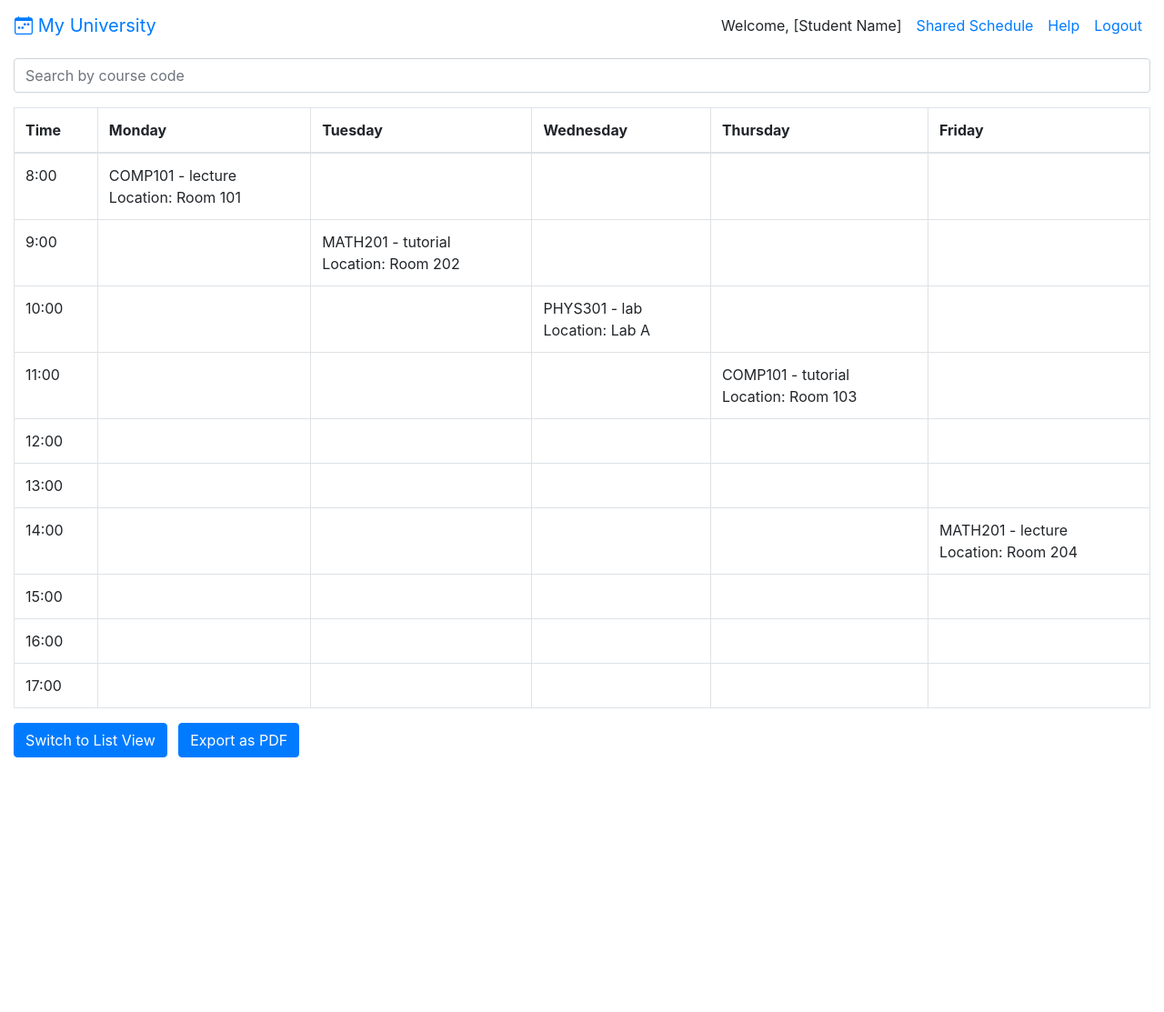
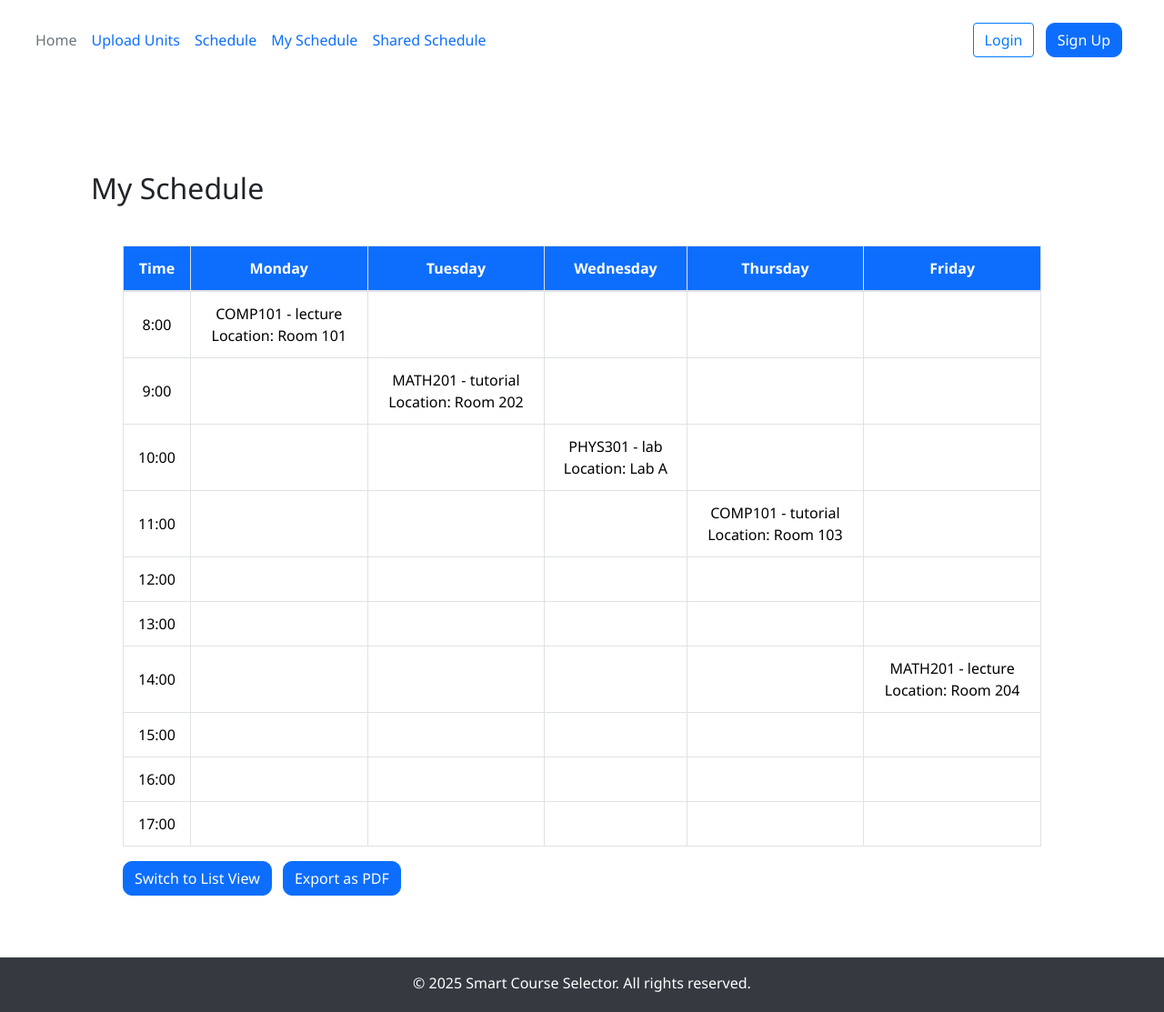
Before and after one commit to Xin-Wang1/2025_CITS5505_Agile_Web_Dev_group_project, a Flask app: page /My_Schedule in a window 1280 px wide. Shown: the whole page at 91% size. Before the commit the page ends 833 px from the top, so only its background shows below. Run offline with Flask 3, Linux system fonts and the light colour scheme; some libraries are stand-ins or nearby versions.

Commit message:
front end adjustment

```diff
--- a/app/static/css/myschedule.css
+++ b/app/static/css/myschedule.css
@@ -1,85 +1,26 @@
+/* General body styling */
 body {
     font-family: 'Segoe UI', Tahoma, Geneva, Verdana, sans-serif;
     margin: 0;
-    padding-top: 60px;
-    background: linear-gradient(-45deg, #a1c4fd, #c2e9fb, #fbc2eb, #fad0c4);
-    background-size: 400% 400%;
-    animation: gradientBG 15s ease infinite;
+    padding-top: 70px; /* Ensure content starts below the fixed header */
+}
+/* Main content padding */
+main.container {
+    padding-top: 70px; /* Push content below the fixed header */
+    margin-top: 20px; /* Optional: Add spacing above the main content */
 }
 
-@keyframes gradientBG {
-    0% {
-        background-position: 0% 50%;
-    }
-    50% {
-        background-position: 100% 50%;
-    }
-    100% {
-        background-position: 0% 50%;
-    }
-}
-
-.navbar {
-    background-color: rgba(0, 48, 135, 0.8);
-    backdrop-filter: blur(10px);
-}
-
-.navbar-brand, .nav-link {
-    color: #fff !important;
-    font-weight: 500;
-}
-
-.nav-link:hover {
-    color: #f8d030 !important;
-}
-
-.main-content {
-    padding-top: 20px;
-}
-
-.timetable, #listView {
+/* Timetable styling */
+.timetable {
     background: rgba(255, 255, 255, 0.75);
     backdrop-filter: blur(12px);
     padding: 20px;
-    border-radius: 15px;
-    box-shadow: 0 8px 24px rgba(0, 0, 0, 0.2);
-}
 
-.slot {
-    background-color: rgba(233, 236, 239, 0.7);
-    border-radius: 8px;
-    padding: 10px;
-    font-size: 0.9em;
-    color: #333;
-}
 
-.slot-lecture {
-    background-color: rgba(0, 123, 255, 0.9);
-    color: #fff;
-}
-
-.slot-tutorial {
-    background-color: rgba(40, 167, 69, 0.9);
-    color: #fff;
-}
-
-.slot-lab {
-    background-color: rgba(253, 126, 20, 0.9);
-    color: #fff;
-}
-
-.btn-primary {
-    background-color: #003087;
-    border-color: #003087;
-    border-radius: 10px;
-}
-
-.btn-primary:hover {
-    background-color: #00205b;
 }
 
 .table th {
-    background-color: #003087;
+    background-color: #0d6efd;
     color: #fff;
 }
 
@@ -88,16 +29,25 @@ body {
     vertical-align: middle;
 }
 
-.search-bar {
-    max-width: 300px;
+/* Button styling */
+.btn-primary {
+    background-color: #0d6efd;
+    border-color: #0d6efd;
+    border-radius: 10px;
 }
 
+.btn-primary:hover {
+    background-color: #0d6efd;
+}
+
+
+/* Responsive adjustments */
 @media (max-width: 768px) {
     .navbar {
         position: static;
     }
 
-    .timetable, #listView {
+    .timetable {
         padding: 10px;
     }
 
--- a/app/static/css/schedule.css
+++ b/app/static/css/schedule.css
@@ -65,3 +65,6 @@ form button[type="submit"] {
     width: 100%;
   }
 }
+.container {
+  padding-top: 70px;
+}
--- a/app/static/css/shareschedule.css
+++ b/app/static/css/shareschedule.css
@@ -47,3 +47,6 @@ body {
   height: auto;
   margin-top: 8px;
 }
+.container {
+  padding-top: 70px;
+}
--- a/app/static/css/unit.css
+++ b/app/static/css/unit.css
@@ -133,3 +133,7 @@ button.upload-btn:hover {
 .generate-btn:hover {
   background-color: #138496;
 }
+
+.container {
+  padding-top: 70px;
+}
--- a/app/templates/My_Schedule.html
+++ b/app/templates/My_Schedule.html
@@ -1,35 +1,18 @@
-<!DOCTYPE html>
-<html lang="en">
-<head>
-  <meta charset="UTF-8">
-  <meta name="viewport" content="width=device-width, initial-scale=1.0">
-  <title>My Schedule</title>
+{% extends "base.html" %}
 
+{% block title %}My Schedule{% endblock %}
+
+{% block head %}
 <link href="https://stackpath.bootstrapcdn.com/bootstrap/4.5.2/css/bootstrap.min.css" rel="stylesheet">
 <link href="https://cdn.jsdelivr.net/npm/bootstrap-icons@1.5.0/font/bootstrap-icons.css" rel="stylesheet">
-  <link href="{{ url_for('static', filename='css/myshcedule.css') }}" rel="stylesheet">
-</head>
-<body>
-  <nav class="navbar navbar-expand-lg fixed-top">
-    <a class="navbar-brand" href="#"><i class="bi bi-calendar-week"></i> My University</a>
-    <button class="navbar-toggler" type="button" data-toggle="collapse" data-target="#navbarNav">
-      <span class="navbar-toggler-icon"></span>
-    </button>
-    <div class="collapse navbar-collapse" id="navbarNav">
-      <ul class="navbar-nav ml-auto">
-        <li class="nav-item"><span class="nav-link">Welcome, [Student Name]</span></li>
-        <li class="nav-item"><a class="nav-link" href="ShareSchedule.html">Shared Schedule</a></li>
-        <li class="nav-item"><a class="nav-link" href="#">Help</a></li>
-        <li class="nav-item"><a class="nav-link" href="#">Logout</a></li>
-      </ul>
-    </div>
-  </nav>
+<link href="{{ url_for('static', filename='css/myschedule.css') }}" rel="stylesheet">
 
-  <div class="container-fluid">
-    <div class="row">
+{% endblock %}
+
+{% block content %}
+<main class="container flex-grow-1 my-4" >
+    <h2 class="mb-4">My Schedule</h2>
     <div class="col-12 main-content">
-        <h1 class="text-white mb-3">My Schedule</h1>
-        <input type="text" class="form-control search-bar mb-3" placeholder="Search by course code" id="searchInput">
       <div class="timetable">
         <table class="table table-bordered" id="timetable">
           <thead>
@@ -55,12 +38,11 @@
         <ul class="list-group" id="listViewContent"></ul>
       </div>
     </div>
-    </div>
-  </div>
-
+</main>
+{% endblock %}
+{% block scripts %}
 <script src="https://code.jquery.com/jquery-3.5.1.slim.min.js"></script>
 <script src="https://stackpath.bootstrapcdn.com/bootstrap/4.5.2/js/bootstrap.min.js"></script>
 <script src="https://cdnjs.cloudflare.com/ajax/libs/jspdf/2.5.1/jspdf.umd.min.js"></script>
 <script src="{{ url_for('static', filename='js/myschedule.js') }}"></script>
-</body>
-</html>
+{% endblock %}
--- a/app/templates/base.html
+++ b/app/templates/base.html
@@ -1,18 +1,36 @@
-<!doctype html>
+<!DOCTYPE html>
 <html lang="en">
+
 
 <head>
   <meta charset="UTF-8">
+  <meta name="viewport" content="width=device-width, initial-scale=1.0">
   <title>{% block title %}UniPlan{% endblock %}</title>
-  <link href="https://cdn.jsdelivr.net/npm/bootstrap@5.3.0/dist/css/bootstrap.min.css" rel="stylesheet">
-  {% block extra_css %}{% endblock %}
+  <link href="https://cdn.jsdelivr.net/npm/bootstrap@5.3.5/dist/css/bootstrap.min.css" rel="stylesheet">
+  <link href="https://cdn.jsdelivr.net/npm/bootstrap-icons@1.11.3/font/bootstrap-icons.min.css" rel="stylesheet">
+  <link href="https://stackpath.bootstrapcdn.com/bootstrap/4.5.2/css/bootstrap.min.css" rel="stylesheet">
+  {% block head %}{% endblock %}
 </head>
 
+
 <body class="d-flex flex-column min-vh-100">
-  <!-- Header -->
-  <header class="bg-primary text-white text-center py-3">
-    <h1>UniPlan</h1>
-    <p>Your platform for managing schedules and sharing ideas</p>
+  <header id="main-header" class="navbar navbar-expand-md navbar-light fixed-top"
+    style="background: transparent; backdrop-filter: blur(10px);">
+    <div
+      class="container-fluid d-flex flex-wrap align-items-center justify-content-center justify-content-md-between py-3">
+      <ul class="nav col-12 col-md-auto mb-2 justify-content-center mb-md-0">
+        <li><a href="{{ url_for('home') }}" class="nav-link px-2 link-secondary">Home</a></li>
+        <li><a href="{{ url_for('unit.unit') }}" class="nav-link px-2">Upload Units</a></li>
+        <li><a href="{{ url_for('schedule') }}" class="nav-link px-2">Schedule</a></li>
+        <li><a href="{{ url_for('My_Schedule') }}" class="nav-link px-2">My Schedule</a></li>
+        <li><a href="{{ url_for('ShareSchedule') }}" class="nav-link px-2">Shared Schedule</a></li>
+
+      </ul>
+      <div class="col-md-3 text-end">
+        <a href="{{ url_for('login') }}" class="btn btn-outline-primary me-2">Login</a>
+        <a href="{{ url_for('register') }}" class="btn btn-primary">Sign Up</a>
+      </div>
+    </div>
   </header>
   <!-- Main Content -->
   <div class="container my-4">
@@ -25,9 +43,11 @@
   </div>
   <!-- Footer -->
   <footer class="bg-dark text-white text-center py-3 mt-auto">
-    <p>&copy; 2025 UniPlan. All rights reserved.</p>
+    <p class="mb-1">&copy; 2025 Smart Course Selector. All rights reserved.</p>
   </footer>
-  <script src="https://cdn.jsdelivr.net/npm/bootstrap@5.3.0/dist/js/bootstrap.bundle.min.js"></script>
+
+  <script src="https://cdn.jsdelivr.net/npm/bootstrap@5.3.5/dist/js/bootstrap.bundle.min.js"></script>
+  {% block scripts %}{% endblock %}
 </body>
 
 </html>
--- a/app/templates/home.html
+++ b/app/templates/home.html
@@ -24,7 +24,7 @@
       <ul class="nav col-12 col-md-auto mb-2 justify-content-center mb-md-0">
         <li><a href="{{ url_for('home') }}" class="nav-link px-2 link-secondary">Home</a></li>
         <li><a href="{{ url_for('unit.unit') }}" class="nav-link px-2">Upload Units</a></li>
-        <li><a href="{{ url_for('schedule') }}" class="nav-link px-2">Schedule</a></li>
+        <li><a href="{{ url_for('My_Schedule') }}" class="nav-link px-2">My Schedule</a></li>
         <li><a href="#" class="nav-link px-2">Share</a></li>
       </ul>
 
```
Also changed, not shown: app/templates/Schedule.html (+8 -2 lines), app/templates/Unit.html (+33 -20 lines), app/static/css/home.css (line endings or trailing spaces). Lines whose indentation alone changed are shown as unchanged.
